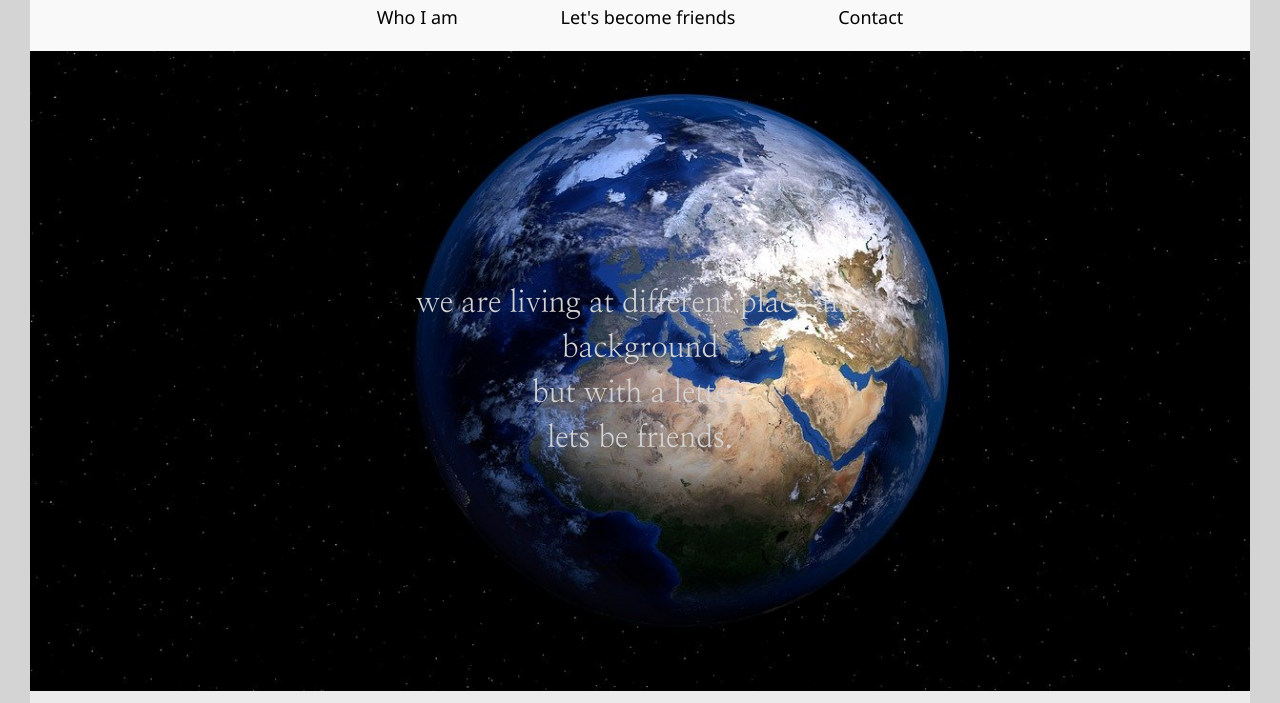
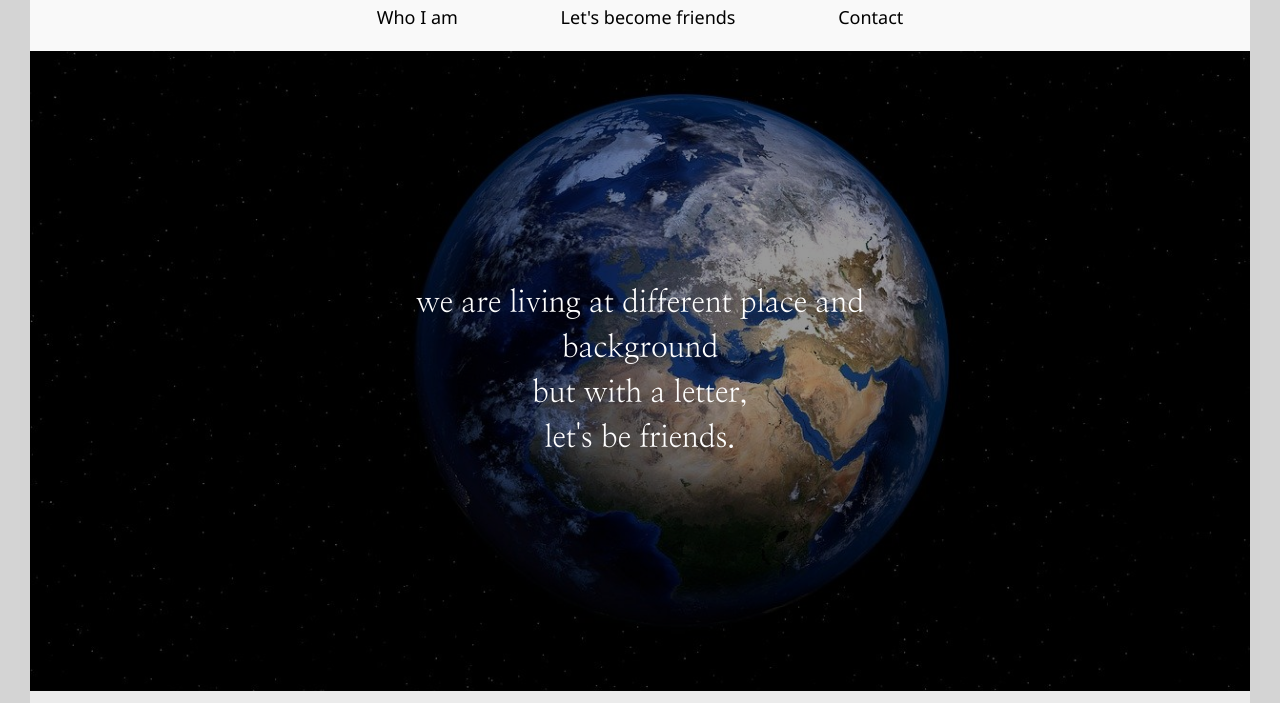
Before and after one commit to marianayeonkim/friends-with-letters, a plain HTML site: page index.html in a window 1280 px wide. Shown: the part 97-800 px from the top of the page. Drawn offline with Linux system fonts and the light colour scheme.

Commit message:
Fix main image

```diff
--- a/index.html
+++ b/index.html
@@ -34,8 +34,8 @@
       <div class="main__img">
         <div class="main__content">we are living at different place and background <br>
           but with a letter, <br>
-          lets be friends.</div>
-        <!-- <div class="main__img_cover"></div> -->
+          let's be friends.</div>
+          <div class="main__img_cover"></div>
       </div>
     </main>
     <footer>
--- a/style/main.css
+++ b/style/main.css
@@ -14,7 +14,7 @@
   top: 50%;
   left: 50%;
   transform: translate(-50%, -50%);
-  color: var(--bgcolor);
+  color: var(--white);
   z-index: 2;
   text-align: center;
   line-height: 45px;
```
